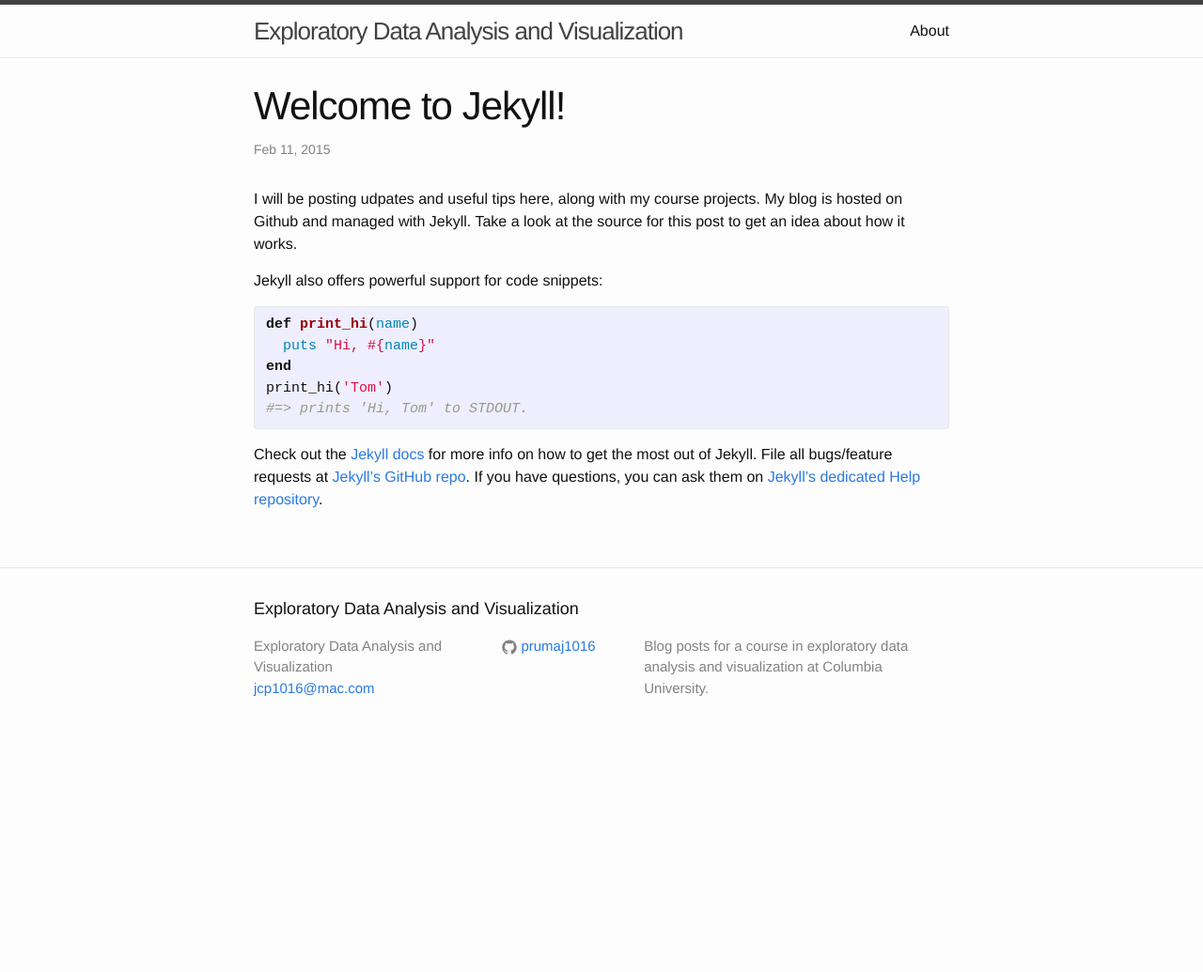
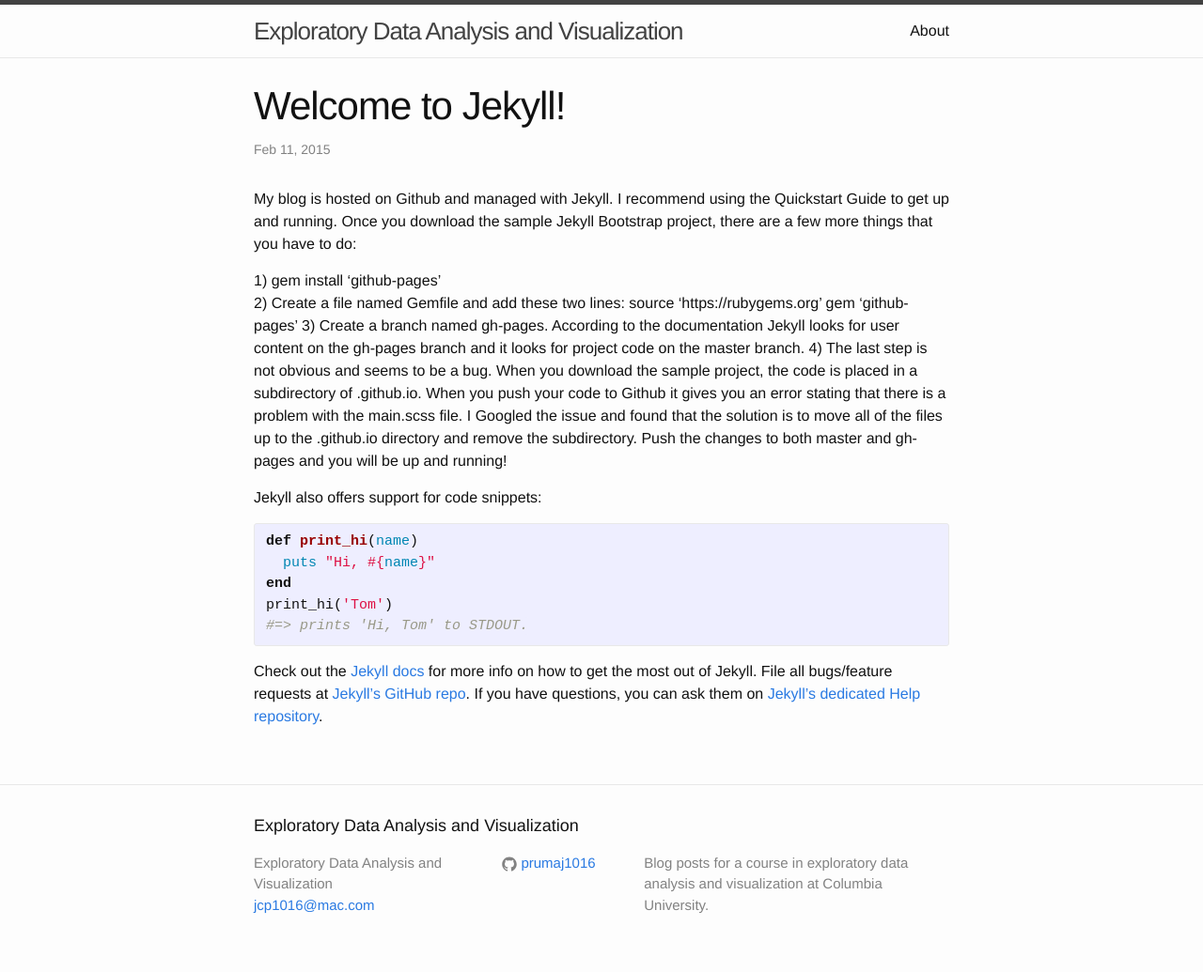
Before and after one commit to jcp1016/jcp1016.github.io, a Jekyll site: the page built from _posts/2015-02-11-welcome-to-jekyll.markdown, in a window 1280 px wide. Shown: the whole page at 94% size. Built offline with Jekyll 4.4.1, drawn with Linux system fonts in a browser that asks for light colours; before the commit the page ends 900 px from its top, so only the background shows below that.

Commit message:
added content

```diff
--- a/_posts/2015-02-11-welcome-to-jekyll.markdown
+++ b/_posts/2015-02-11-welcome-to-jekyll.markdown
@@ -4,9 +4,17 @@
 date:   2015-02-11 18:00:15
 categories: jekyll update
 ---
-I will be posting udpates and useful tips here, along with my course projects.  My blog is hosted on Github and managed with Jekyll.  Take a look at the source for this post to get an idea about how it works.
+My blog is hosted on Github and managed with Jekyll.  I recommend using the Quickstart Guide to get up and running.  Once you download the sample Jekyll Bootstrap project, there are a few more things that you have to do:
 
-Jekyll also offers powerful support for code snippets:
+1)  gem install 'github-pages'
+2)  Create a file named Gemfile and add these two lines:
+    source 'https://rubygems.org'
+    gem 'github-pages'
+3)  Create a branch named gh-pages.  According to the documentation Jekyll looks for user content on the gh-pages branch and it looks for project code on the master branch.
+4)  The last step is not obvious and seems to be a bug.  When you download the sample project, the code is placed in a subdirectory of <username>.github.io.  When you push your code to Github it gives you an error stating that there is a problem with the main.scss file.  I Googled the issue and found that the solution is to move all of the files up to the <username>.github.io directory and remove the subdirectory.  Push the changes to both master and gh-pages and you will be up and running!
+
+
+Jekyll also offers support for code snippets:
 
 {% highlight ruby %}
 def print_hi(name)
```
Also changed, not shown: 1 other file.
